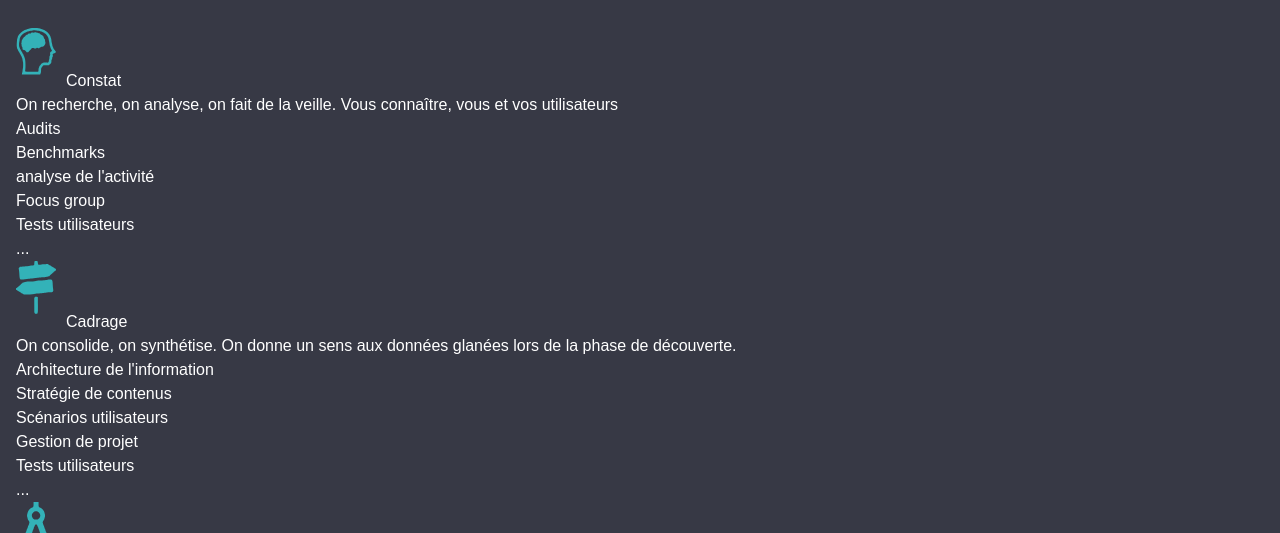
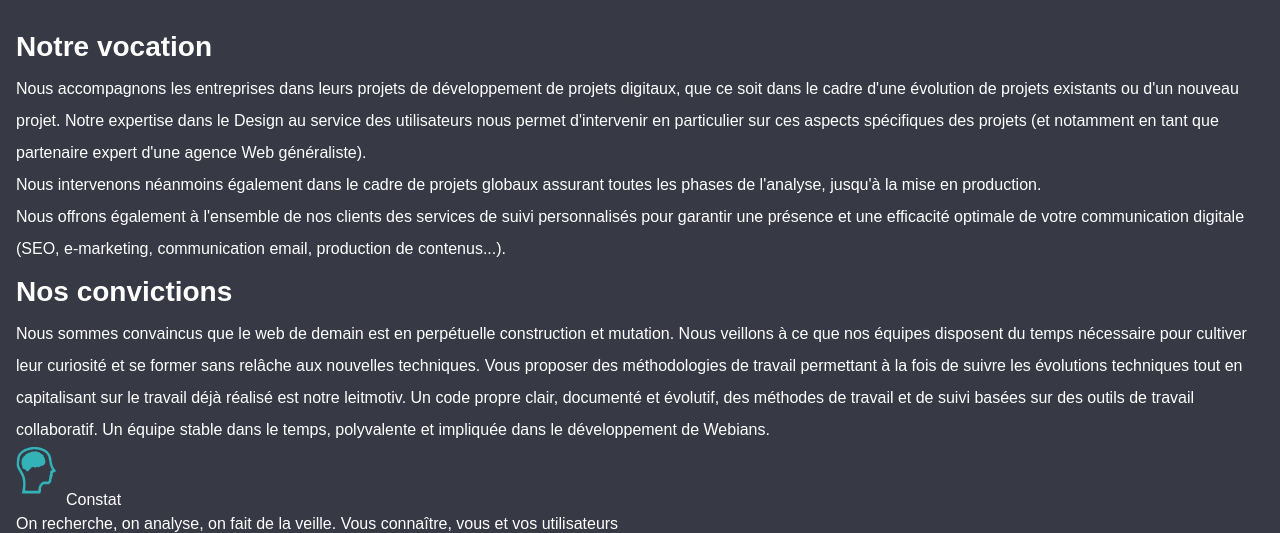
Before and after one commit to ismallwood/webians-proto, a plain HTML site: page metiers.html in a window 1280 px wide. Shown: the part 240-773 px from the top of the page. Drawn offline with nearby package versions, Linux system fonts and the light colour scheme.

Commit message:
Contenus preambules pour la partie metier

```diff
--- a/metiers.html
+++ b/metiers.html
@@ -44,6 +44,22 @@
     <section class="services-agence">
 
         <h1>Nos métiers et ce qu'on fait... </h1>
+
+      <h2>Notre vocation</h2>
+      <p>
+        Nous accompagnons les entreprises dans leurs projets de développement de projets digitaux, que ce soit dans le cadre d'une évolution de projets existants ou d'un nouveau projet. Notre expertise dans le Design au service des utilisateurs nous permet d'intervenir en particulier sur ces aspects spécifiques des projets (et notamment en tant que partenaire expert d'une agence Web généraliste).</p>
+        <p>Nous intervenons néanmoins également dans le cadre de projets globaux assurant toutes les phases de l'analyse, jusqu'à la mise en production. </p>
+        <p>Nous offrons également à l'ensemble de nos clients des services de suivi personnalisés pour garantir une présence et une efficacité optimale de votre communication digitale (SEO, e-marketing, communication email, production de contenus...).</p>
+
+      <h2>Nos convictions</h2>
+
+        <p>Nous sommes convaincus que le web de demain est en perpétuelle construction et mutation. Nous veillons à ce que nos équipes disposent du temps nécessaire pour cultiver leur curiosité et se former sans relâche aux nouvelles techniques. Vous proposer des méthodologies de travail permettant à la fois de suivre les évolutions techniques tout en capitalisant sur le travail déjà réalisé est notre leitmotiv. Un code propre clair, documenté et évolutif, des méthodes de travail et de suivi basées sur des outils de travail collaboratif. Un équipe stable dans le temps, polyvalente et impliquée dans le développement de Webians.</p>
+
+
+
+
+
+
 
             <div class="">
               <div class="rb-title">
```
